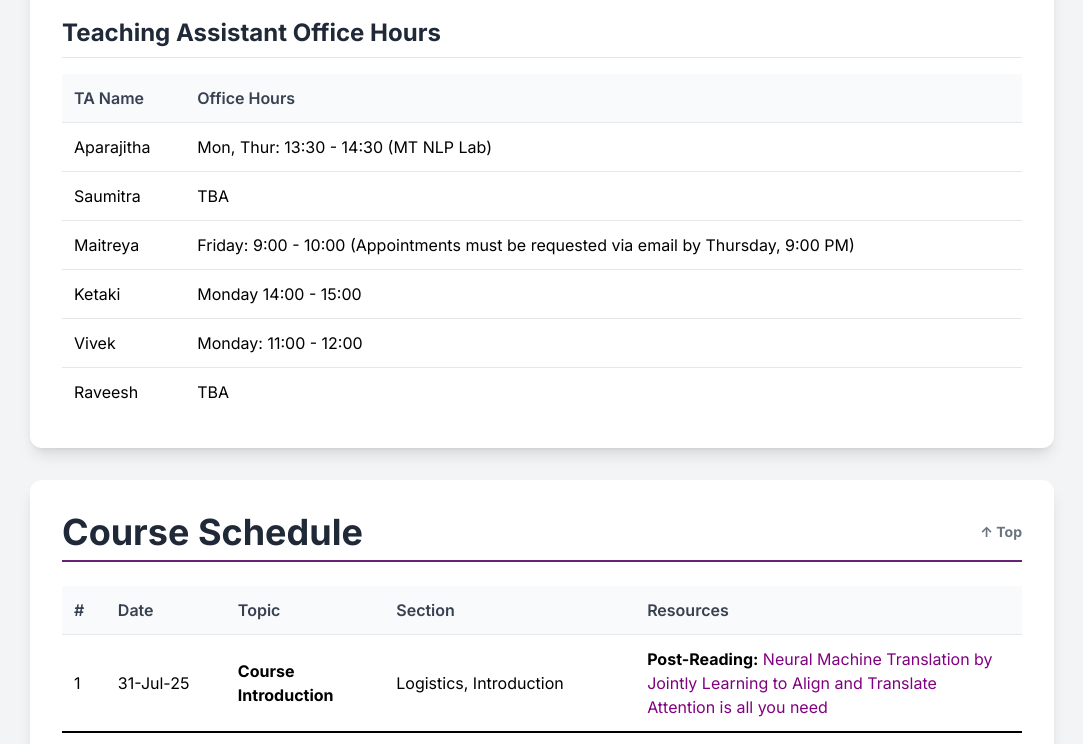
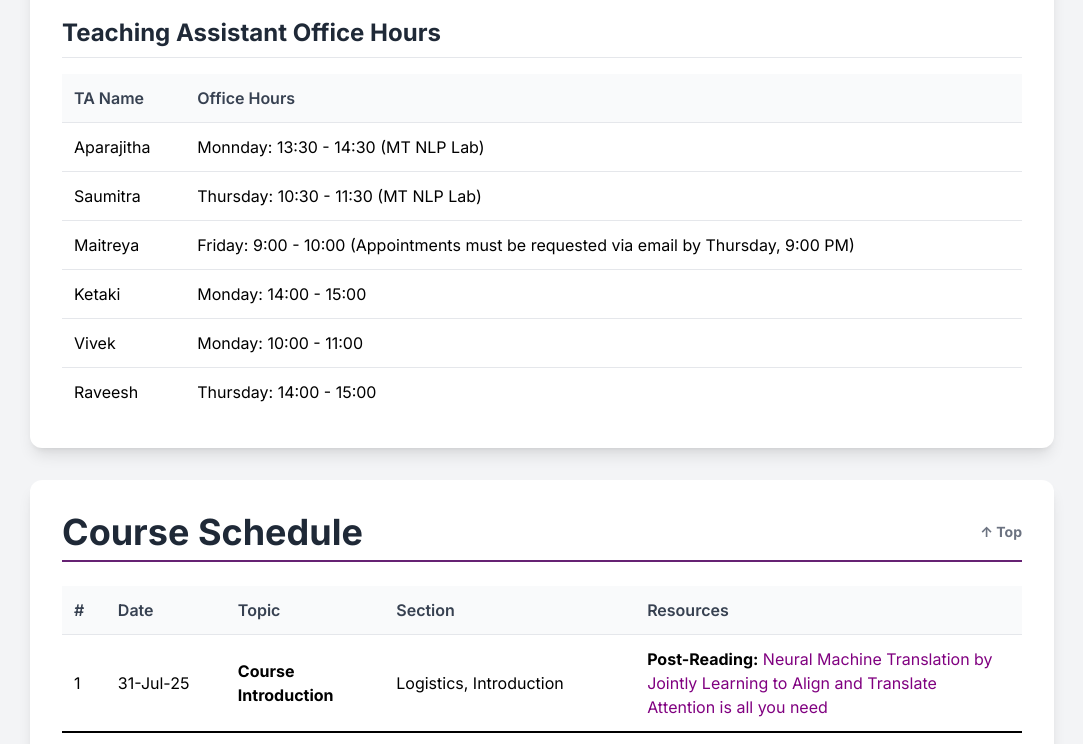
Before and after one commit to ltrcanlp/2025, a plain HTML site: page index.html in a window 1280 px wide. Shown: the part 1720-2464 px from the top of the page, without its empty margins (98-1181 px from the left). Drawn offline with nearby package versions, Linux system fonts and the light colour scheme; a small style sheet from the web is missing.

Commit message:
Updated office hours

```diff
--- a/index.html
+++ b/index.html
@@ -172,11 +172,11 @@
                     <tbody>
                         <tr>
                             <td>Aparajitha</td>
-                            <td>Mon, Thur: 13:30 - 14:30 (MT NLP Lab)</td>
+                            <td>Monnday: 13:30 - 14:30 (MT NLP Lab)</td>
                         </tr>
                         <tr>
                             <td>Saumitra</td>
-                            <td>TBA</td>
+                            <td>Thursday: 10:30 - 11:30 (MT NLP Lab)</td>
                         </tr>
                         <tr>
                             <td>Maitreya</td>
@@ -184,15 +184,15 @@
                         </tr>
                         <tr>
                             <td>Ketaki</td>
-                            <td>Monday 14:00 - 15:00</td>
+                            <td>Monday: 14:00 - 15:00</td>
                         </tr>
                         <tr>
                             <td>Vivek</td>
-                            <td>Monday: 11:00 - 12:00 </td>
+                            <td>Monday: 10:00 - 11:00 </td>
                         </tr>
                         <tr>
                             <td>Raveesh</td>
-                            <td>TBA</td>
+                            <td>Thursday: 14:00 - 15:00</td>
                         </tr>
                     </tbody>
                 </table>
```
